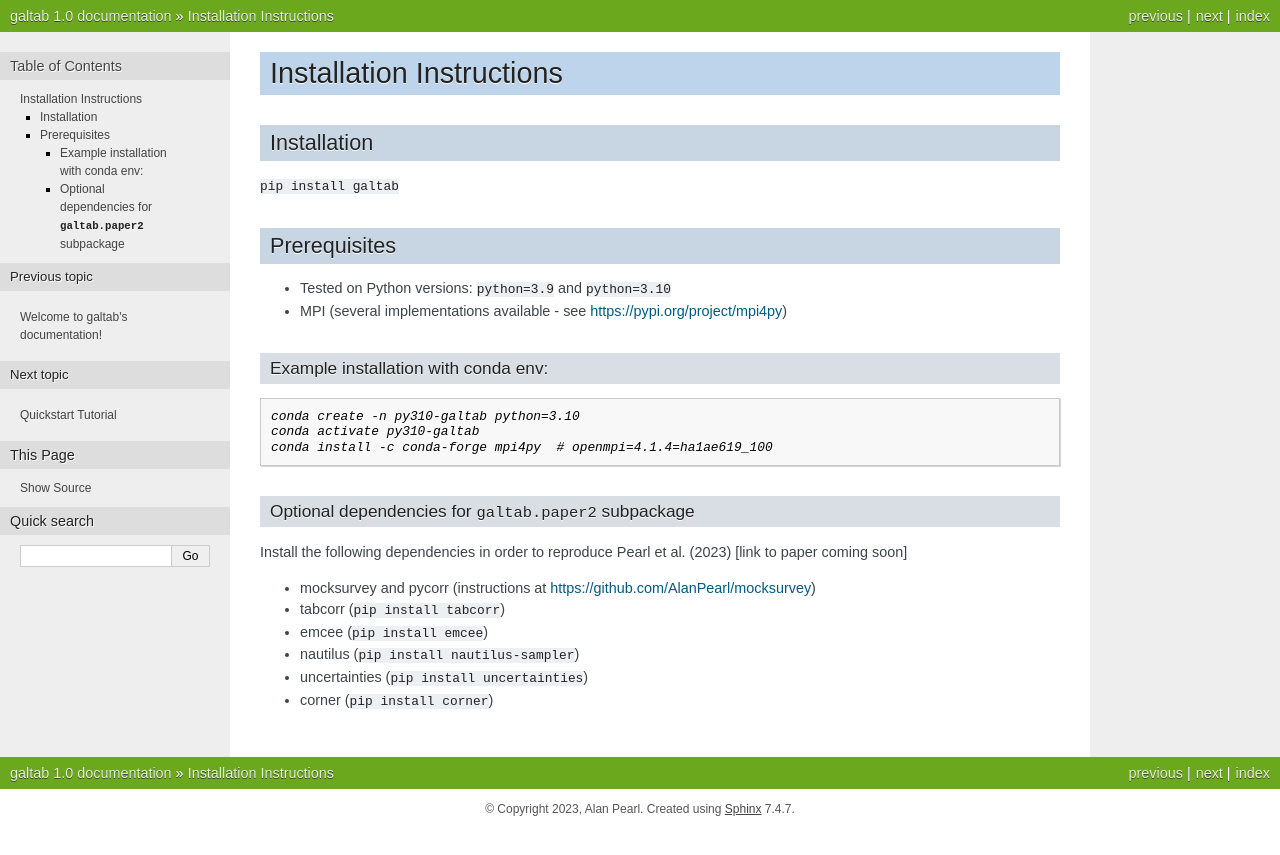
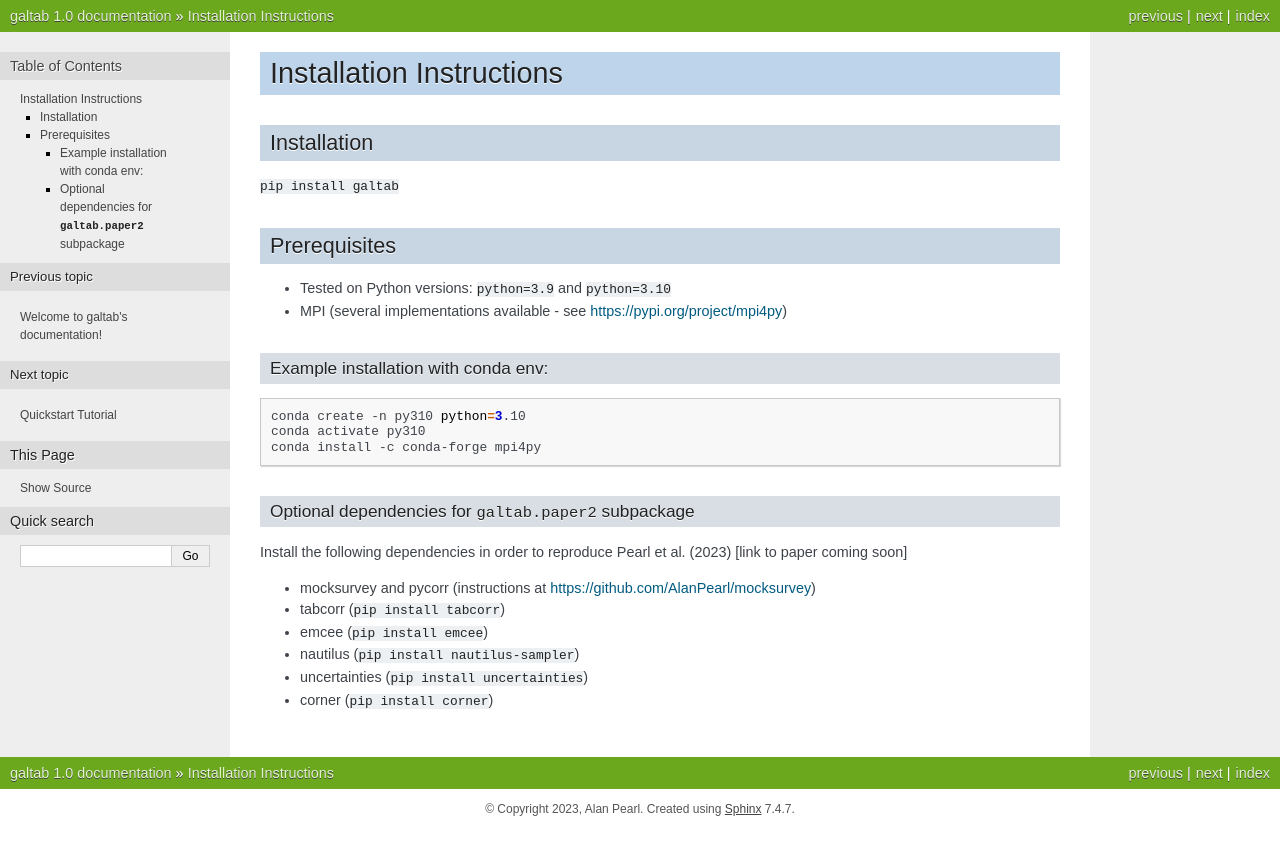
Before and after one commit to AlanPearl/galtab, a Sphinx documentation site: the page built from docs/source/installation.rst, in a window 1280 px wide. Shown: the top 855 px of the page. Built offline with Sphinx 7.4.7, drawn with Linux system fonts in a browser that asks for light colours.

```diff
--- a/docs/requirements.txt
+++ b/docs/requirements.txt
@@ -1 +1,3 @@
 nbsphinx
+IPython
+ipykernel
--- a/docs/source/conf.py
+++ b/docs/source/conf.py
@@ -17,6 +17,7 @@ release = '1.0'
 extensions = [
     "sphinx.ext.autodoc",
     "sphinx.ext.napoleon",
+    "sphinx.ext.viewcode",
     "nbsphinx",
 ]
 
--- a/docs/source/installation.rst
+++ b/docs/source/installation.rst
@@ -13,11 +13,11 @@ Prerequisites
 Example installation with conda env:
 ++++++++++++++++++++++++++++++++++++
 
-.. code-block:: console
+.. code-block:: bash
 
-    conda create -n py310-galtab python=3.10
-    conda activate py310-galtab
-    conda install -c conda-forge mpi4py  # openmpi=4.1.4=ha1ae619_100
+    conda create -n py310 python=3.10
+    conda activate py310
+    conda install -c conda-forge mpi4py
 
 Optional dependencies for ``galtab.paper2`` subpackage
 ++++++++++++++++++++++++++++++++++++++++++++++++++++++
```
Also changed, not shown: README.md (+8 -10 lines), docs/source/index.rst (+6 -1 lines), docs/source/notebooks/intro.ipynb.
